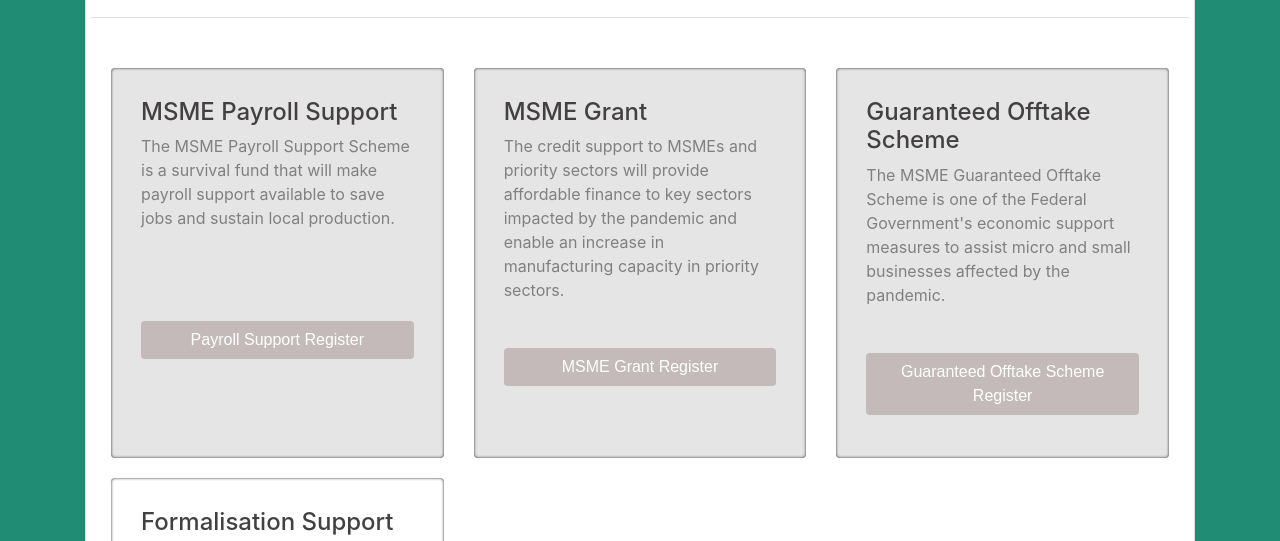
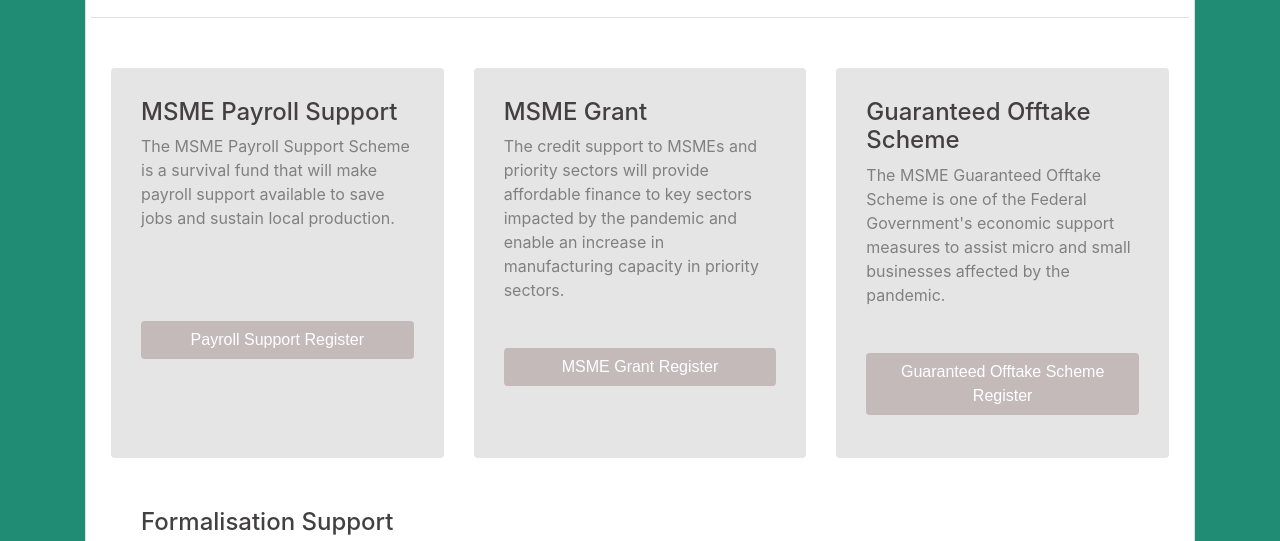
Before and after one commit to Oluwaseun19/Oluwaseun19.github.io, a plain HTML site: page survivalfundregister.html in a window 1280 px wide. Shown: the part 250-791 px from the top of the page. Drawn offline with nearby package versions, Linux system fonts and the light colour scheme.

Commit message:
Update survivalfundregister.html

```diff
--- a/survivalfundregister.html
+++ b/survivalfundregister.html
@@ -94,7 +94,7 @@
             height: 390px;
             margin: 0px 0px 20px 0px;
             padding: 30px;
-            box-shadow: 0px 0px 3px inset;
+/*             box-shadow: 0px 0px 3px inset; */
             border: none;
             outline: none;
         }
```
